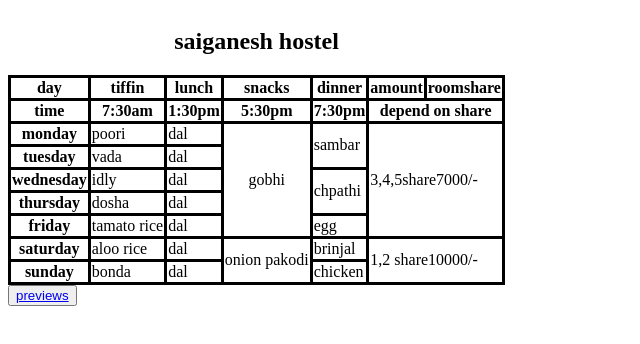
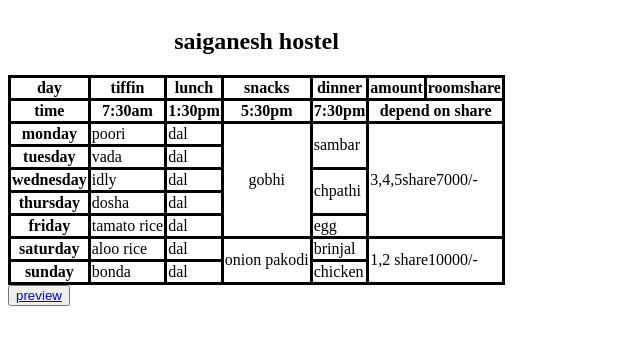
Before and after one commit to Ganeshpittala255/tables, a plain HTML site: page index.html in a window 1280 px wide. Shown: the full height of the page, 0-640 px from the left. Drawn offline with Linux system fonts and the light colour scheme.

Commit message:
tablesanddownload

```diff
--- a/index.html
+++ b/index.html
@@ -35,7 +35,7 @@
         <tr>
         <th>sunday</th><td>bonda</td><td>dal</td><td>chicken</td></tr>
         </table>
-        <button><a href="tables.html">previews</a></button>
+        <button><a href="tables.html">preview</a></button>
 
 
 
```
